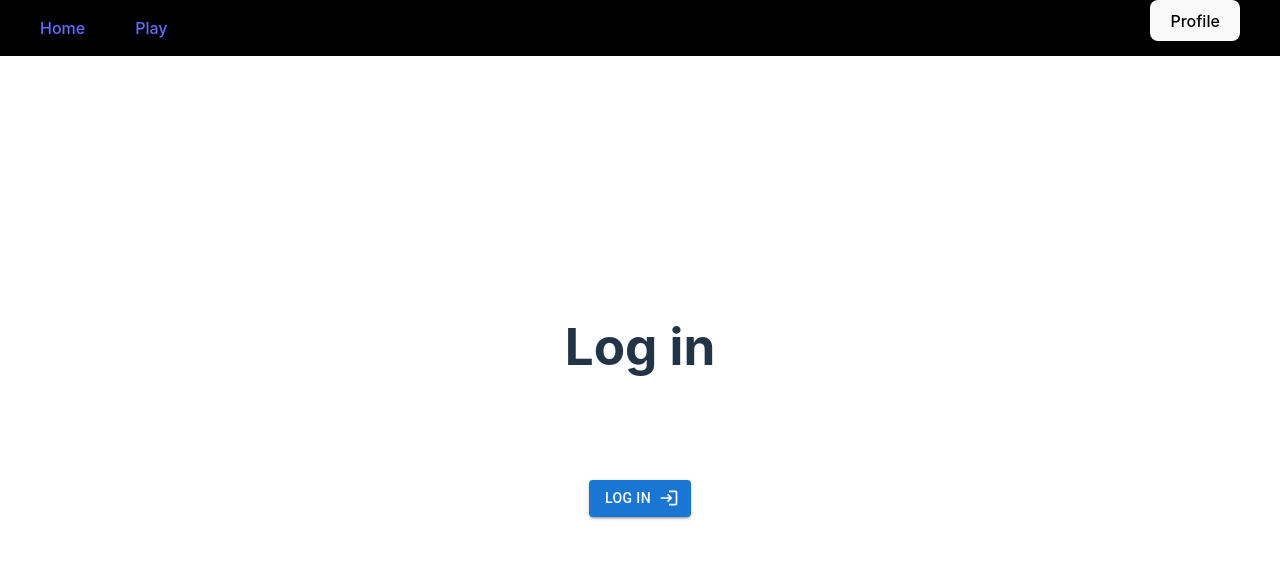
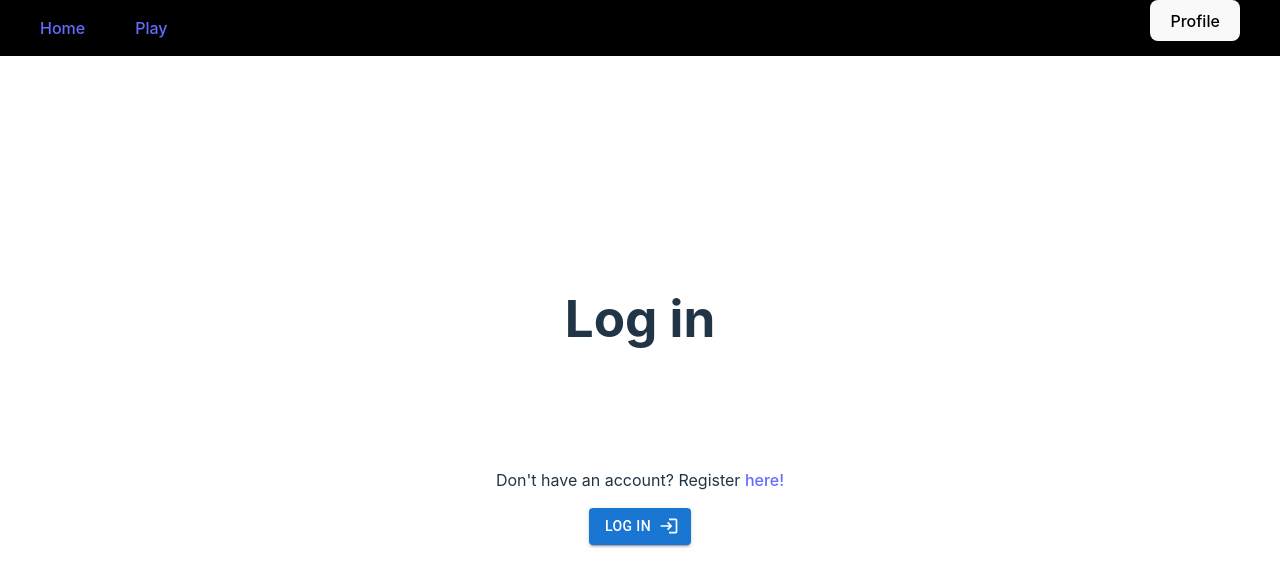
Before and after one commit to Patrick-Palmroos/language-learning-app, a React (Vite) app in the folder frontend/: page /login in a window 1280 px wide. Shown: the top 586 px of the page. Built offline with nearby package versions, Linux system fonts and the light colour scheme; no server answers.

Commit message:
change: rout0e for registering

```diff
--- a/frontend/src/App.jsx
+++ b/frontend/src/App.jsx
@@ -8,7 +8,7 @@ import Login from "./pages/Login.jsx";
 import Profile from "./pages/Profile.jsx";
 import Settings from "./pages/Settings.jsx";
 import Logout from "./pages/Logout.jsx";
-import { CookiesProvider, useCookies } from "react-cookie";
+import Register from "./pages/Register.jsx";
 
 function App() {
   return (
@@ -22,6 +22,7 @@ function App() {
           <Route path="profile" element={<Profile />} />
           <Route path="settings" element={<Settings />} />
           <Route path="logout" element={<Logout />} />
+          <Route path="register" element={<Register />} />
         </Routes>
       </BrowserRouter>
     </>
--- a/frontend/src/pages/Login.jsx
+++ b/frontend/src/pages/Login.jsx
@@ -4,9 +4,9 @@ import { createTheme, ThemeProvider } from "@mui/material/styles";
 import { useEffect, useState } from "react";
 import LoginOutlinedIcon from "@mui/icons-material/LoginOutlined";
 import Button from "@mui/material/Button";
-import { CookiesProvider, useCookies } from "react-cookie";
 import axios from "axios";
 import { useNavigate } from "react-router-dom";
+import { Outlet, Link } from "react-router-dom";
 
 //theme for handling the textfield colors. Figuring this out caused too much headache..
 const theme = createTheme({
@@ -116,6 +116,9 @@ function Login() {
           />
         </div>
       </Box>
+      <p>
+        Don't have an account? Register <Link to="/register">here!</Link>
+      </p>
       <Button
         variant="contained"
         endIcon={<LoginOutlinedIcon />}
```
